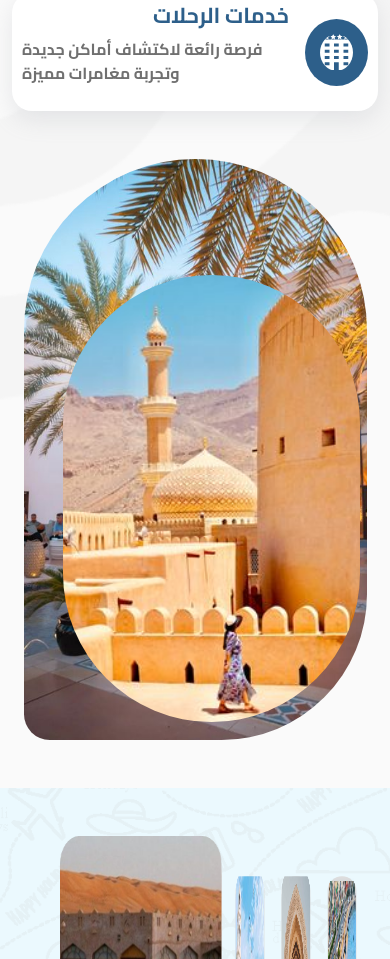
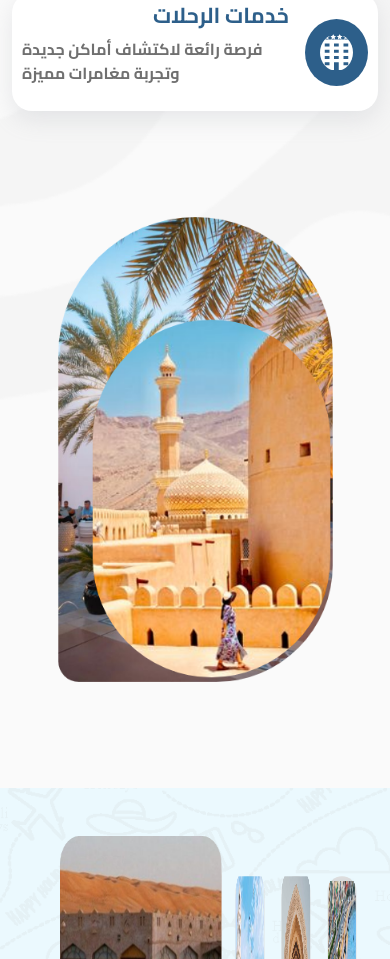
Before and after one commit to Dobaaa/Apex-Task, a plain HTML site: page index.html in a window 390 px wide. Shown: the part 2251-3210 px from the top of the page. Drawn offline with nearby package versions, Linux system fonts and the light colour scheme; files whose address does not match are found by name.

Commit message:
images size modfiying

```diff
--- a/css/style.css
+++ b/css/style.css
@@ -575,6 +575,10 @@ form input::placeholder {
   .animated-element-two.animate {
     transform: translateX(0px);
   }
+  .service-zoom-img img,
+  .service-zoom-img-2 img {
+    transform: scale(0.8);
+  }
 }
 @media screen and (min-width: 768px) and (max-width: 1000px) {
   .img-auth {
```
